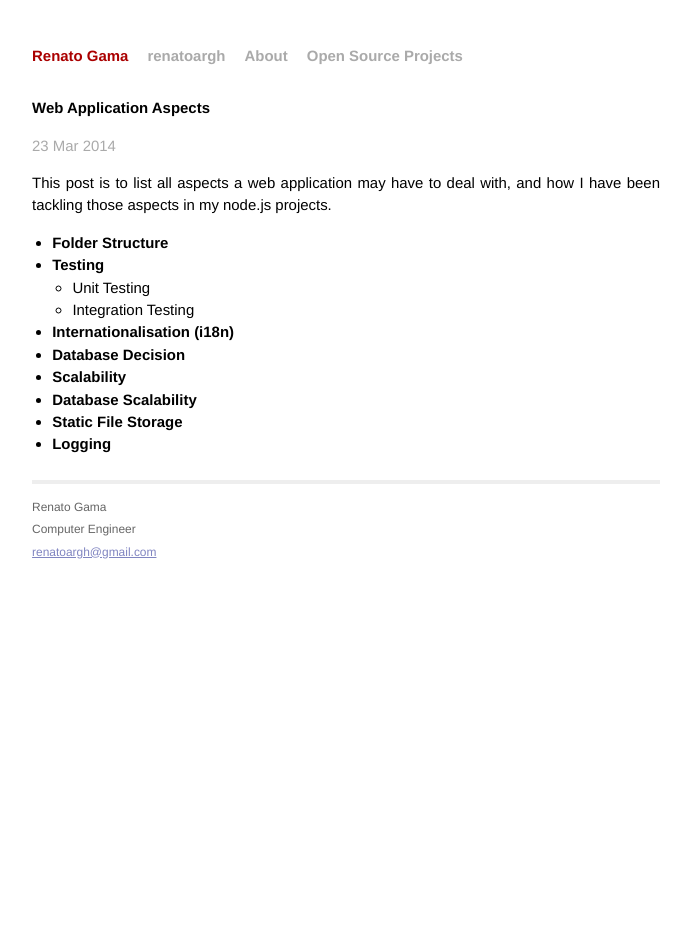
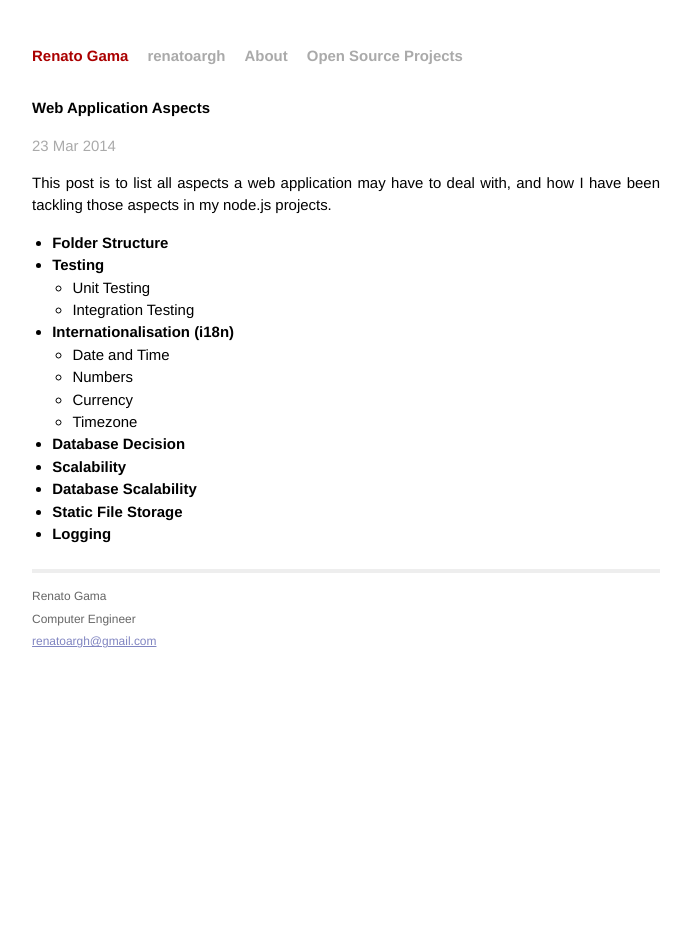
Before and after one commit to renatoargh/renatoargh.github.io, a Jekyll site: the page built from _posts/2014-03-23-web-application-aspects.md, in a window 1280 px wide. Shown: the whole page, without its empty margins (294-985 px from the left). Built offline with Jekyll 4.4.1, drawn with Linux system fonts in a browser that asks for light colours; Markdown is read by kramdown in place of the engine named in the settings; comment, search, counter and statistics services are not loaded.

Commit message:
Update 2014-03-23-web-application-aspects.md

```diff
--- a/_posts/2014-03-23-web-application-aspects.md
+++ b/_posts/2014-03-23-web-application-aspects.md
@@ -10,6 +10,10 @@ This post is to list all aspects a web application may have to deal with, and ho
   - Unit Testing
   - Integration Testing
 - **Internationalisation (i18n)**
+  - Date and Time
+  - Numbers
+  - Currency
+  - Timezone
 - **Database Decision**
 - **Scalability**
 - **Database Scalability**
```
